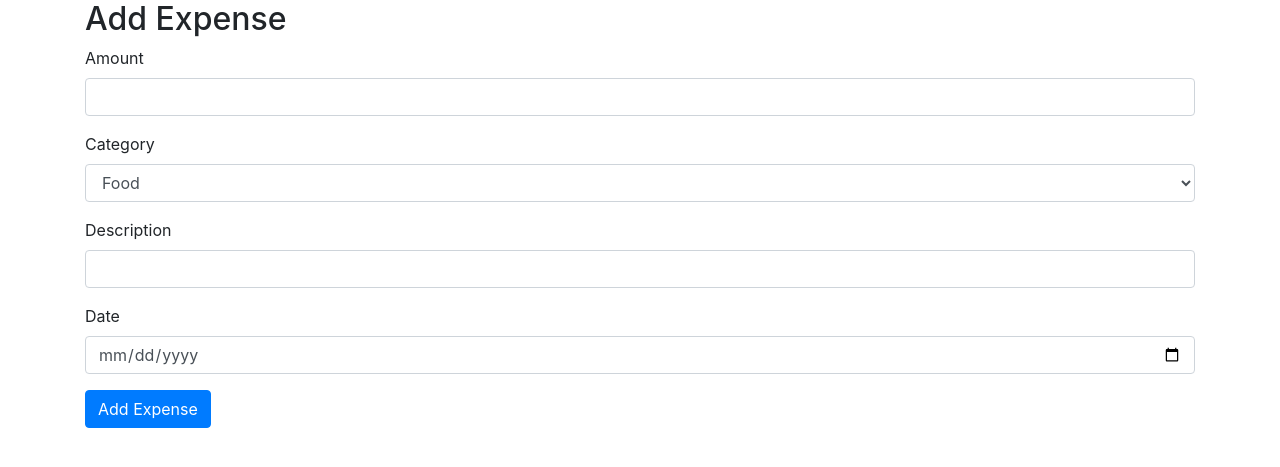
After one commit to RozoLux/expense_tracker, a Flask app: page /add_expense in a window 1280 px wide. The commit adds this page. Shown: the top 467 px of the page. Run offline with Flask 3, Linux system fonts and the light colour scheme; the visitor is signed in with stand-in values (Sample User, id 1); some libraries are stand-ins or nearby versions.

Commit message:
completed expense + add_expense + edit_expenses

```diff
--- a/app/__init__.py
+++ b/app/__init__.py
@@ -1,9 +1,11 @@
 from flask import Flask
 from flask_sqlalchemy import SQLAlchemy
+from flask_login import LoginManager
 import logging
 
 
 db = SQLAlchemy()
+login_manager = LoginManager() # Create LoginManager instance
 
 def create_app():
     app = Flask(__name__)
@@ -13,9 +15,16 @@ def create_app():
     app.config['SECRET_KEY'] = 'workhard'
 
 
+    db.init_app(app)
+    login_manager.init_app(app) # Initialize LoginManager with the app
 
+    login_manager.login_view = 'main.login' # Ajust 'main.login' to login view's endpoint
 
-    db.init_app(app)
+    # User Loader function for Flask-Login
+    @login_manager.user_loader
+    def load_user(user_id):
+        from .models import Users # Import User model
+        return Users.query.get(int(user_id))
 
     #... (rest of app factory)
     from .routes import main
--- a/app/forms.py
+++ b/app/forms.py
@@ -1,6 +1,6 @@
 #from .forms import RegistrationForm
 from flask_wtf import FlaskForm
-from wtforms import StringField, PasswordField, SubmitField
+from wtforms import StringField, PasswordField, SubmitField, SelectField, DecimalField, DateField
 from wtforms.validators import DataRequired, Email, EqualTo
 
 
@@ -9,3 +9,16 @@ class RegistrationForm(FlaskForm):
     email = StringField('Email', validators=[DataRequired(), Email()])
     password = PasswordField('Password', validators=[DataRequired()])
     submit = SubmitField('Sign up')
+
+class LoginForm(FlaskForm):
+    username = StringField('Username', validators=[DataRequired()])
+    password = PasswordField('Password', validators=[DataRequired()])
+    submit = SubmitField('Login')
+
+class ExpenseForm(FlaskForm):
+    amount = DecimalField('Amount', places=2, validators=[DataRequired()])
+    description = StringField('Description', validators=[DataRequired()])
+    date = DateField('Date', format='%Y-%m-%d', validators=[DataRequired()])
+    # Adjust to dynamiccaly load categories
+    categoryid = SelectField('Category', coerce=int, choices=[(1, 'Food'), (2, 'Transport')])
+    submit = SubmitField ('Add Expense')
--- a/app/routes.py
+++ b/app/routes.py
@@ -1,8 +1,10 @@
-from flask import Blueprint, current_app, render_template, url_for, flash, redirect, jsonify
-from .models import Users
+from flask import Blueprint, current_app, render_template, url_for, flash, redirect, jsonify, abort
+from .models import Users, Expenses # Import Users model
 from . import db
-from .forms import RegistrationForm
+from .forms import RegistrationForm, LoginForm, ExpenseForm
 from werkzeug.security import generate_password_hash
+from flask_login import login_user, current_user, login_required, logout_user
+
 
 
 main = Blueprint('main', __name__)
@@ -34,4 +36,74 @@ def register():
         db.session.commit()
         flash(f'Account created for {form.username.data}!', 'success')
         return redirect(url_for('home'))
-    return render_template('registration.html', title= 'Register', form=form )
+    return render_template('register.html', title= 'Register', form=form )
+
+@main.route('/login', methods=['GET', 'POST'])
+def login():
+    form = LoginForm()
+
+    if form.validate_on_submit():
+        #Form is valid, proceed with authentication
+        user = Users.query.filter_by(name=form.username.data).first()
+        print(f"User found: {user}")
+
+        if user and user.check_password(form.password.data):
+            # User is authenticated, log them in
+            login_user(user)
+            flash('Login succesful !', 'succes')
+            return redirect(url_for('main.home'))
+        else:
+            print("Password check failed")
+            flash('Login Unsuccessful.Please check username and password', 'danger')
+
+    return render_template('login.html', title='Login', form=form)
+
+@main.route('/add_expense', methods=['GET', 'POST'])
+@login_required
+def add_expense():
+    form = ExpenseForm()
+    if form.validate_on_submit():
+        expense = Expenses(userid=current_user.userid,
+                           amount=form.amount.data,
+                           description=form.description.data,
+                           date=form.date.data,
+                           categoryid=form.categoryid.data)
+        db.session.add(expense)
+        db.session.commit()
+        flash('Your expense has been added !', 'succes')
+        return redirect(url_for('main.view_expenses'))
+    return render_template('add_expense.html', form=form)
+
+@main.route('/expenses')
+@login_required
+def view_expenses():
+    expenses = Expenses.query.filter_by(userid=current_user.userid).order_by(Expenses.date.desc()).all()
+    return render_template('expenses.html', expenses=expenses)
+
+@main.route('/delete_expense/<int:expense_id>', methods=['POST'])
+@login_required
+def delete_expense(expense_id):
+    expense = Expenses.query.get_or_404(expense_id)
+    if expense.userid != current_user.userid:
+        abort(403) # Prevent deleting someone else's expense
+    db.session.delete(expense)
+    db.session.commit()
+    flash('Your expense has been deleted!', 'success')
+    return redirect(url_for('main.view_expenses'))
+
+@main.route('/edit_expense/<int:expense_id>', methods=['GET', 'POST'])
+@login_required
+def edit_expense(expense_id) :
+    expense = Expenses.query.get_or_404(expense_id)
+    if expense.userid != current_user.userid:
+        abort(403) # Prevent editing someone else's expense
+    form = ExpenseForm(obj=expense) # Pre-fill form
+    if form.validate_on_submit():
+        expense.amount = form.amount.data
+        expense.categoryid = form.categoryid.data
+        expense.description = form.description.data
+        expense.data = form.date.data
+        db.session.commit()
+        flash('Expense updated successfully.', 'success')
+        return redirect (url_for('view_expenses'))
+    render_template('edit_expense.html', form=form)
--- /dev/null
+++ b/app/templates/add_expense.html
@@ -0,0 +1,44 @@
+<!-- templates/add_expense.html -->
+
+{% extends 'base.html' %}
+
+{% block content %}
+<div class= "container">
+    <h2>Add Expense</h2>
+    <form method="POST">
+        {{ form.hidden_tag() }}
+        <div class="form-group">
+            {{ form.amount.label(class="form-label") }}
+            {{ form.amount(class="form-control") }}
+            {% if form.amount.errors %}
+                {% for error in form.amount.errors %}
+                    <div class="alert alert-danger">{{ error }}</div>
+                {% endfor %}
+            {% endif %}
+        </div>
+        <div class="form-group">
+            {{ form.categoryid.label(class="form-label") }}
+            {{ form.categoryid(class="form-control")}}
+        </div>
+        <div class="form-group">
+            {{ form.description.label(class="form-label") }}
+            {{ form.description(class="form-control")}}
+        </div>
+        <div class="form-group">
+            {{ form.date.label(class="form-label") }}
+            {{ form.date(class="form-control")}}
+        </div>
+        <button type="submit" class="btn btn-primary">Add Expense</button>
+    </form>
+    <div>
+        {% with messages = get_flashed_messages(with_categories=true) %}
+            {% if messages %}
+                {% for category, message in messages %}
+                    <div class ="alert alert-{{ category }}">{{ message }}</div>
+                {% endfor %}
+            {% endif %}
+        {% endwith %}
+    </div>
+</div>
+
+{% endblock content %}
--- a/app/templates/base.html
+++ b/app/templates/base.html
@@ -1,7 +1,10 @@
 <!DOCTYPE html>
 <html lang="en">
     <head>
-        <!-- Head elements like CSS links go here -->
+        <meta charset="UTF-8">
+    <meta name=" viewport" content="width=device-width", initial-scale="1.0">
+    <title>Register</title>
+    <link href="https://stackpath.bootstrapcdn.com/bootstrap/4.5.2/css/bootstrap.min.css" rel="stylesheet">
     </head>
     <body>
         <header>
```
Also changed, not shown: app/hash.py (added, +13 -0 lines), app/models.py (+11 -3 lines), app/templates/edit_expense.html (added, +48 -0 lines), app/templates/expenses.html (added, +40 -0 lines), app/templates/login.html (+31 -0 lines), app/templates/register.html (+8 -11 lines).
